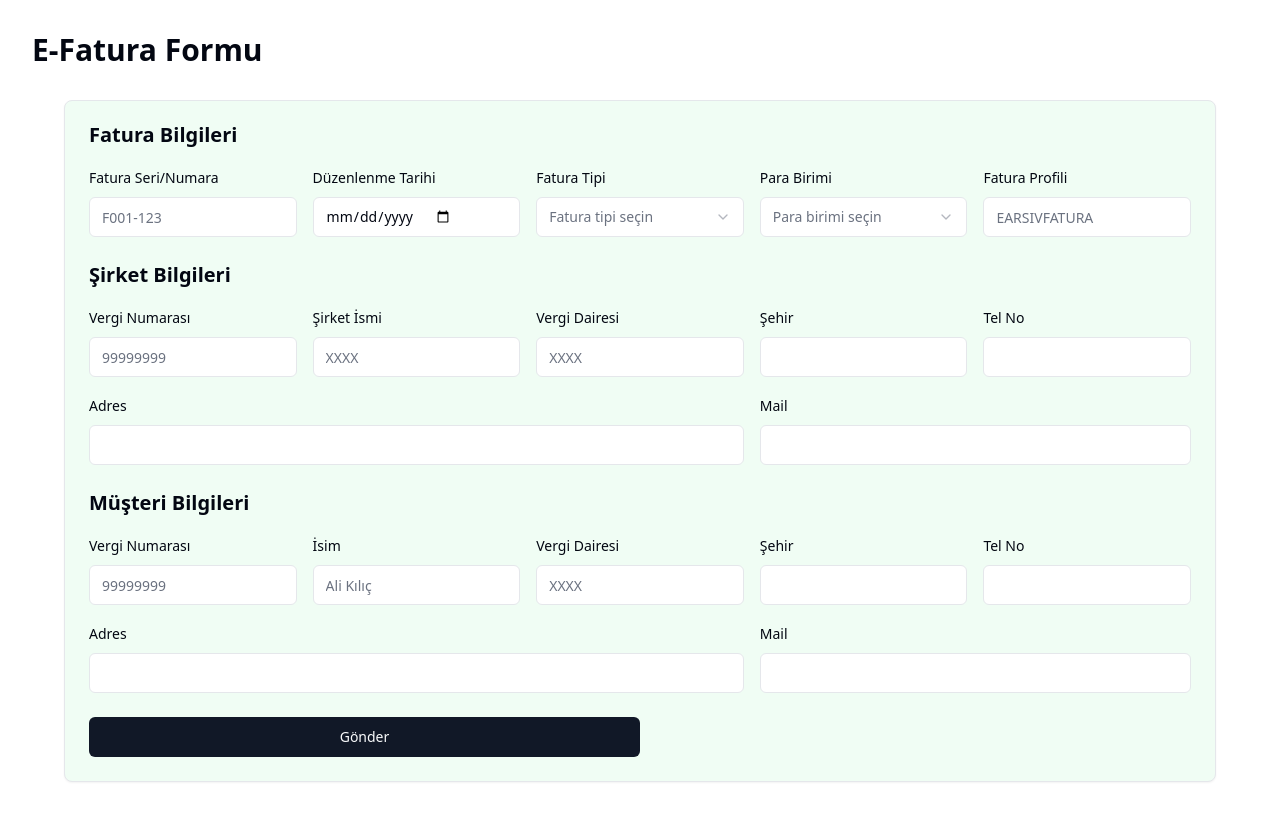
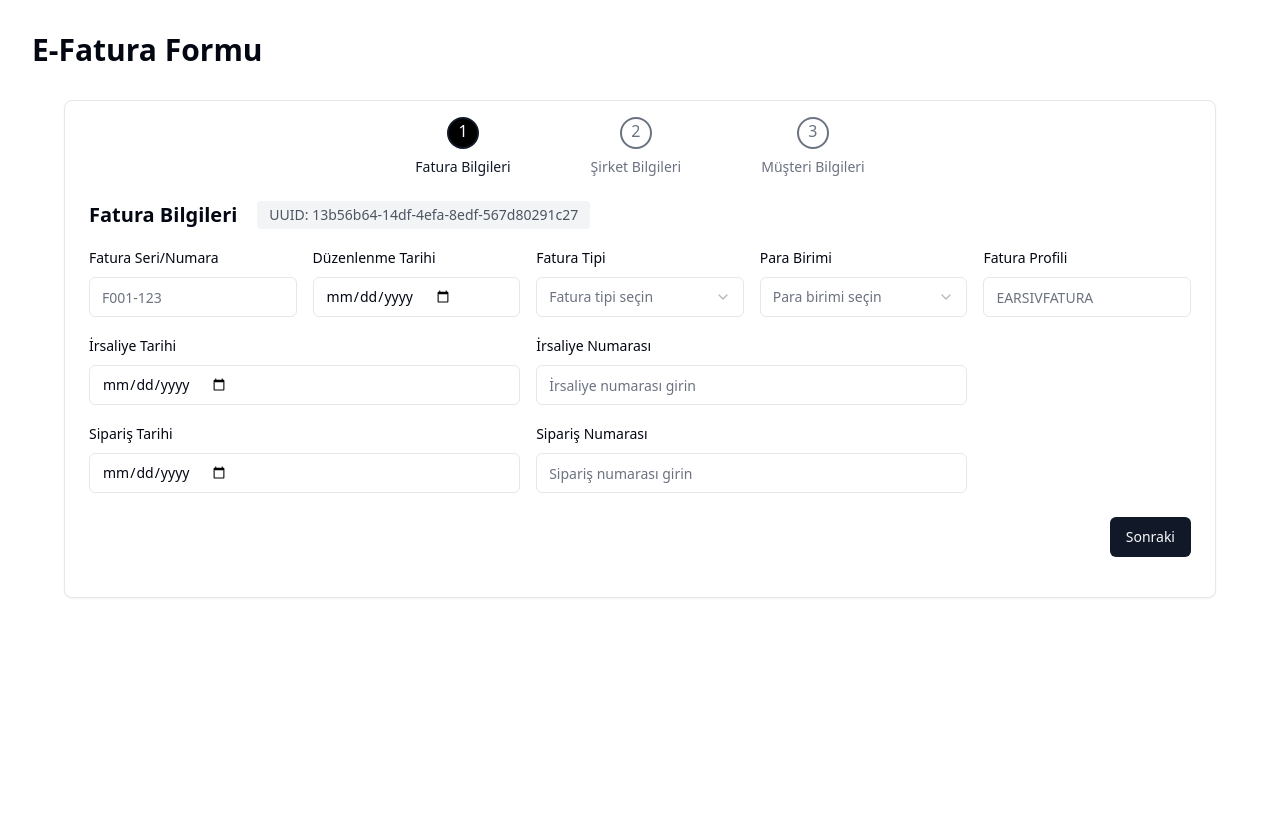
Before and after one commit to aliklc/e-invoice-assignment, a Next.js app: page / in a window 1280 px wide. Built offline with nearby package versions, Linux system fonts and the light colour scheme.

Commit message:
formu adım adım olucak şekilde yaptım ve forma eklemeler yaptım

```diff
--- a/package.json
+++ b/package.json
@@ -22,6 +22,7 @@
     "react-hook-form": "^7.56.4",
     "tailwind-merge": "^3.3.0",
     "tailwindcss-animate": "^1.0.7",
+    "uuid": "^11.1.0",
     "zod": "^3.25.23"
   },
   "devDependencies": {
--- a/src/components/EInvoiceForm.tsx
+++ b/src/components/EInvoiceForm.tsx
@@ -1,6 +1,7 @@
 "use client";
 
-import React from "react";
+import React, { useState } from "react";
+import { v4 as uuidv4 } from "uuid";
 import { EInvoiceFormData } from "../lib/types";
 import { EInvoiceFormDataSchema } from "../lib/zodSchemas";
 import { Button } from "@/components/ui/button";
@@ -8,20 +9,43 @@ import { Card, CardContent } from "@/components/ui/card";
 import { useForm } from "react-hook-form";
 import { zodResolver } from "@hookform/resolvers/zod";
 import { Form } from "@/components/ui/form";
+import { Stepper } from "@/components/Stepper";
 import { InvoiceInfoForm } from "./InvoiceInfoForm";
 import { CompanyInfoForm } from "./CompanyInfoForm";
 import { CustomerInfoForm } from "./CustomerInfoForm";
 
+const steps = [
+  { id: "invoice-info", name: "Fatura Bilgileri" },
+  { id: "company-info", name: "Şirket Bilgileri" },
+  { id: "customer-info", name: "Müşteri Bilgileri" },
+];
+
 export default function EInvoiceForm() {
+  const [currentStep, setCurrentStep] = useState(0);
+
   const form = useForm<EInvoiceFormData>({
     resolver: zodResolver(EInvoiceFormDataSchema),
+    shouldUnregister: false,
     defaultValues: {
       InvoiceInfo: {
+        UUID: uuidv4(),
         InvoiceSerieOrNumber: "",
         IssueDate: "",
         InvoiceType: "",
         CurrencyCode: "",
         InvoiceProfile: "",
+        DespatchDocumentReference: [
+          {
+            IssueDate: "",
+            Value: "",
+          },
+        ],
+        OrderReference: [
+          {
+            IssueDate: "",
+            Value: "",
+          },
+        ],
       },
       CompanyInfo: {
         TaxNumber: "",
@@ -48,18 +72,52 @@ export default function EInvoiceForm() {
     console.log("Form submitted:", data);
   };
 
+  const nextStep = () => {
+    if (currentStep < steps.length - 1) {
+      setCurrentStep(currentStep + 1);
+    }
+  };
+
+  const prevStep = () => {
+    if (currentStep > 0) {
+      setCurrentStep(currentStep - 1);
+    }
+  };
+
   return (
-    <Card className="bg-green-50 max-w-6xl mx-auto">
+    <Card className="bg-white max-w-6xl mx-auto">
       <CardContent>
         <Form {...form}>
-          <form onSubmit={form.handleSubmit(onSubmit)} className="space-y-6">
-            <InvoiceInfoForm />
-            <CompanyInfoForm />
-            <CustomerInfoForm />
+          <form onSubmit={form.handleSubmit(onSubmit)} className="space-y-6 py-4">
+            <Stepper
+              steps={steps}
+              currentStep={currentStep}
+              setCurrentStep={setCurrentStep}
+            />
 
-            <Button type="submit" className="w-1/2">
-              Gönder
-            </Button>
+            <div className="mt-8">
+              {currentStep === 0 && <InvoiceInfoForm/>}
+              {currentStep === 1 && <CompanyInfoForm />}
+              {currentStep === 2 && <CustomerInfoForm />}
+            </div>
+
+            <div className="flex justify-between mt-8">
+              {currentStep > 0 ? (
+                <Button type="button" variant="outline" onClick={prevStep}>
+                  Önceki
+                </Button>
+              ) : (
+                <div></div>
+              )}
+
+              {currentStep < steps.length - 1 ? (
+                <Button type="button" onClick={nextStep}>
+                  Sonraki
+                </Button>
+              ) : (
+                <Button type="submit">Fatura Oluştur</Button>
+              )}
+            </div>
           </form>
         </Form>
       </CardContent>
--- a/src/components/InvoiceInfoForm.tsx
+++ b/src/components/InvoiceInfoForm.tsx
@@ -23,8 +23,19 @@ export function InvoiceInfoForm() {
 
   return (
     <section className="space-y-4">
-      <h2 className="text-xl font-semibold mt-5">Fatura Bilgileri</h2>
-      <div className="grid grid-cols-5 gap-4">
+        <div className="flex items-center justify-normal mt-5">
+        <h2 className="text-xl font-semibold">Fatura Bilgileri</h2>
+        <FormField
+          control={control}
+          name="InvoiceInfo.UUID"
+          render={({ field }) => (
+              <div className="text-sm text-gray-600 bg-gray-100 px-3 py-1 rounded whitespace-nowrap ml-5">
+              UUID: {field.value}
+              </div>
+          )}
+        />
+        </div>
+        <div className="grid grid-cols-5 gap-4">
         <FormField
           control={control}
           name="InvoiceInfo.InvoiceSerieOrNumber"
@@ -112,6 +123,59 @@ export function InvoiceInfoForm() {
             </FormItem>
           )}
         />
+        <FormField
+        control={control}
+        name="InvoiceInfo.DespatchDocumentReference.0.IssueDate"
+        render={({ field }) => (
+            <FormItem className="space-y-2 col-span-2">
+            <FormLabel>İrsaliye Tarihi</FormLabel>
+            <FormControl>
+                <Input type="date" {...field} />
+            </FormControl>
+            <FormMessage className="text-xs" />
+            </FormItem>
+        )}
+        />
+        <FormField
+        control={control}
+        name="InvoiceInfo.DespatchDocumentReference.0.Value"
+        render={({ field }) => (
+            <FormItem className="space-y-2 col-span-2">
+            <FormLabel>İrsaliye Numarası</FormLabel>
+            <FormControl>
+                <Input placeholder="İrsaliye numarası girin" {...field} />
+            </FormControl>
+            <FormMessage className="text-xs" />
+            </FormItem>
+        )}
+        />
+        <FormField
+        control={control}
+        name="InvoiceInfo.OrderReference.0.IssueDate"
+        render={({ field }) => (
+            <FormItem className="space-y-2 col-span-2">
+            <FormLabel>Sipariş Tarihi</FormLabel>
+            <FormControl>
+                <Input type="date" {...field} />
+            </FormControl>
+            <FormMessage className="text-xs" />
+            </FormItem>
+        )}
+        />
+
+        <FormField
+        control={control}
+        name="InvoiceInfo.OrderReference.0.Value"
+        render={({ field }) => (
+            <FormItem className="space-y-2 col-span-2">
+            <FormLabel>Sipariş Numarası</FormLabel>
+            <FormControl>
+                <Input placeholder="Sipariş numarası girin" {...field} />
+            </FormControl>
+            <FormMessage className="text-xs" />
+            </FormItem>
+        )}
+        />
       </div>
     </section>
   );
--- /dev/null
+++ b/src/components/Stepper.tsx
@@ -0,0 +1,46 @@
+"use client";
+
+import { cn } from "@/lib/utils";
+
+interface Step {
+  id: string;
+  name: string;
+}
+
+interface StepperProps {
+  steps: Step[];
+  currentStep: number;
+  setCurrentStep: (step: number) => void;
+}
+
+export function Stepper({ steps, currentStep, setCurrentStep }: StepperProps) {
+  return (
+    <nav className="flex justify-center" aria-label="Progress">
+      <ol className="flex space-x-20">
+        {steps.map((step, index) => (
+          <li key={step.id}>
+            <button
+              onClick={() => setCurrentStep(index)}
+              className={cn(
+                "flex flex-col items-center",
+                index <= currentStep ? "text-primary" : "text-muted-foreground"
+              )}
+            >
+              <span
+                className={cn(
+                  "flex h-8 w-8 justify-center rounded-full border-2",
+                  index <= currentStep
+                    ? "border-primary bg-black text-white"
+                    : "border-muted-foreground"
+                )}
+              >
+                {index + 1}
+              </span>
+              <span className="mt-2 text-sm font-medium">{step.name}</span>
+            </button>
+          </li>
+        ))}
+      </ol>
+    </nav>
+  );
+}
--- a/src/lib/zodSchemas.ts
+++ b/src/lib/zodSchemas.ts
@@ -1,8 +1,29 @@
 import { z } from "zod";
 import { EInvoiceFormData } from "./types";
 
+
+const despatchDocumentReferenceSchema = z.object({
+  IssueDate: z.string()
+    .regex(/^\d{4}-\d{2}-\d{2}$/, "Geçerli bir tarih formatı girin (YYYY-MM-DD)")
+    .refine(date => new Date(date).toString() !== "Invalid Date", {
+      message: "Geçerli bir tarih girin"
+    }),
+  Value: z.string().min(1, "Değer boş olamaz"),
+});
+
+const OrderReferenceSchema = z.object({
+  IssueDate: z.string()
+    .regex(/^\d{4}-\d{2}-\d{2}$/, "Geçerli bir tarih formatı girin (YYYY-MM-DD)")
+    .refine(date => new Date(date).toString() !== "Invalid Date", {
+      message: "Geçerli bir tarih girin"
+    }),
+  Value: z.string().min(1, "Değer boş olamaz"),
+});
+
 // InvoiceInfo için Zod Şeması
 const InvoiceInfoSchema = z.object({
+  UUID: z.string(),
+
   InvoiceSerieOrNumber: z.string()
     .min(1, "Fatura Seri/Numara boş bırakılamaz")
     .max(50, "Fatura Seri/Numara çok uzun"),
@@ -23,7 +44,10 @@ const InvoiceInfoSchema = z.object({
 
   InvoiceProfile: z.string()
     .min(1, "Fatura Profili boş bırakılamaz")
-    .max(50, "Fatura Profili çok uzun")
+    .max(50, "Fatura Profili çok uzun"),
+
+  DespatchDocumentReference: z.array(despatchDocumentReferenceSchema),
+  OrderReference: z.array(OrderReferenceSchema),
 });
 
 // CompanyInfo için Zod Şeması
```
Also changed, not shown: src/lib/types.ts (+13 -0 lines), 1 other file (tests, documents, lock files or other folders).
